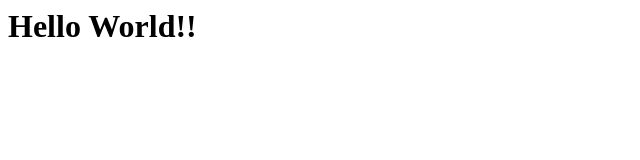
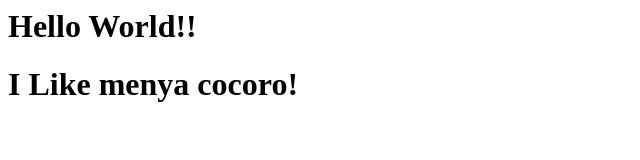
Before and after one commit to team-cocoro-friends/docker-container-training, a plain HTML site: page src/index.html in a window 1280 px wide. Shown: the whole page, without its empty margins (0-640 px from the left). Drawn offline with Linux system fonts and the light colour scheme.

Commit message:
追加しました。

```diff
--- a/src/index.html
+++ b/src/index.html
@@ -1 +1,2 @@
 <h1>Hello World!!</h1>
+<h1>I Like menya cocoro!</h1>
```
